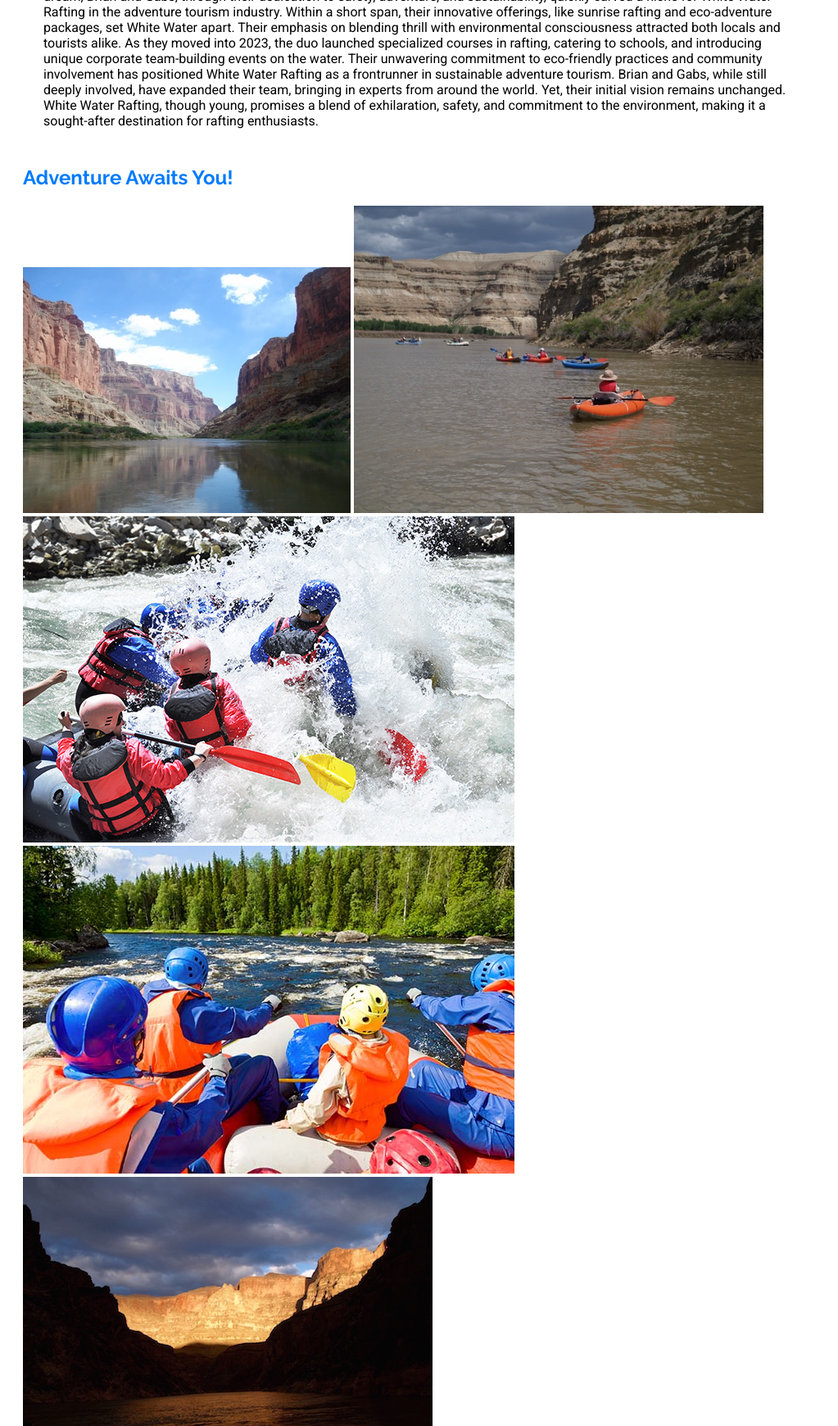
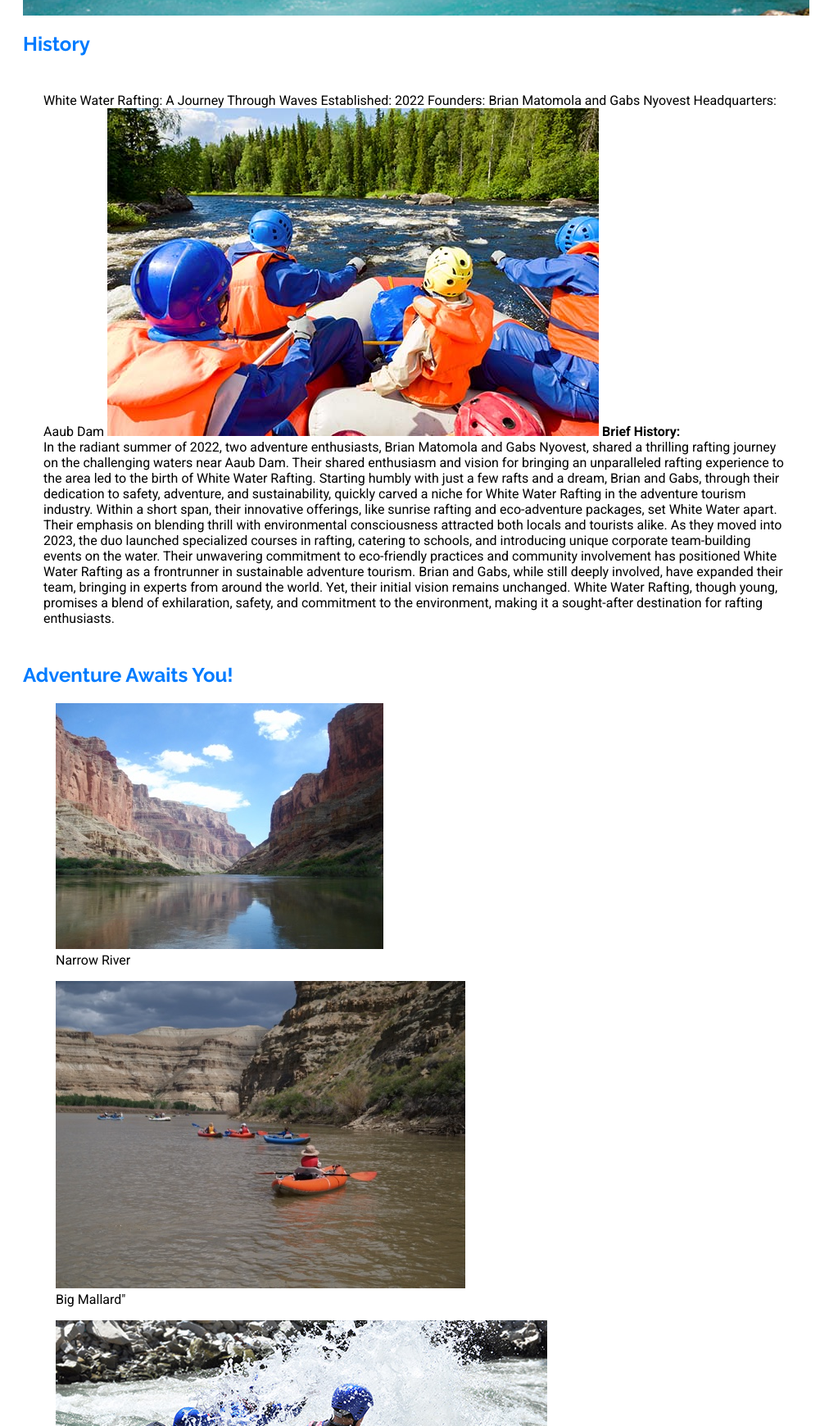
Before and after one commit to brianmatoxisbrian/brianmatoxisbrian.github.io, a plain HTML site: page wdd130/wwr/about.html in a window 1280 px wide. Shown: the part 1060-2800 px from the top of the page at 82% size, without its empty margins (0-1023 px from the left). Drawn offline with Linux system fonts and the light colour scheme.

Commit message:
Week 04
Updated the changes for week 04 to the about.html that is using <figure> and <figcaption>.

```diff
--- a/wdd130/wwr/about.html
+++ b/wdd130/wwr/about.html
@@ -11,17 +11,21 @@
     <meta name="author" content="Brian Matomola">
     <!-- <link rel="stylesheet" href="styles/site-plan-rafting.css"> -->
     <link rel="stylesheet" href="styles/rafting.css">
-    <link href="https://fonts.googleapis.com/css2?family=Raleway:wght@400;700&family=Roboto:wght@400;700&family=Pacifico&display=swap" rel="stylesheet">
+    <link
+        href="https://fonts.googleapis.com/css2?family=Raleway:wght@400;700&family=Roboto:wght@400;700&family=Pacifico&display=swap"
+        rel="stylesheet">
 </head>
 
 <body>
     <header>
         <img src="images/logo.jpg" alt="Rafting Logo">
         <nav>
-            <a href="index.html">Home</a>
-            <a href="about.html">About Us</a>
-            <a href="trips.html">Trips</a>
-            <a href="contact.html">Contact Us</a>
+            <ul class="navigation">
+                <li><a href="index.html">Home</a></li>
+                <li><a href="about.html">About Us</a></li>
+                <li><a href="trips.html">Trips</a></li>
+                <li><a href="contact.html">Contact Us</a></li>
+            </ul>
         </nav>
     </header>
 
@@ -34,9 +38,12 @@
             <article>
                 <img src="images/clients.jpg" alt="clients">
                 <p>
-                    Purpose:To cultivate unforgettable river adventures that forge connections between people and the pristine wonders of nature.
+                    Purpose:To cultivate unforgettable river adventures that forge connections between people and the
+                    pristine wonders of nature.
 
-                    Mission: Navigate the Thrills. Cherish the Moments. We guide thrill-seekers and nature-lovers through premier rafting experiences, prioritizing safety, sustainability, and unforgettable memories.
+                    Mission: Navigate the Thrills. Cherish the Moments. We guide thrill-seekers and nature-lovers
+                    through premier rafting experiences, prioritizing safety, sustainability, and unforgettable
+                    memories.
 
                     Creed: Every river has a story; we are the bridge between its tales and your adventures.
 
@@ -52,44 +59,87 @@
             </article>
         </div>
         <section>
-            <h2>History</h2>
+            <h2><span>History</span></h2>
             <p>
+                <span>
                     White Water Rafting: A Journey Through Waves
                     Established: 2022
                     Founders: Brian Matomola and Gabs Nyovest
                     Headquarters: Aaub Dam
+                </span>
 
-                Brief History:
+                <img src="images/rafting52_600.jpg" alt="The History of White Water Rafting ">
 
-                In the radiant summer of 2022, two adventure enthusiasts, Brian Matomola and Gabs Nyovest, shared a thrilling rafting journey on the challenging waters near Aaub Dam. Their shared enthusiasm and vision for bringing an unparalleled rafting experience to the area led to the birth of White Water Rafting.
-                Starting humbly with just a few rafts and a dream, Brian and Gabs, through their dedication to safety, adventure, and sustainability, quickly carved a niche for White Water Rafting in the adventure tourism industry.
-                Within a short span, their innovative offerings, like sunrise rafting and eco-adventure packages, set White Water apart. Their emphasis on blending thrill with environmental consciousness attracted both locals and tourists alike.
-                As they moved into 2023, the duo launched specialized courses in rafting, catering to schools, and introducing unique corporate team-building events on the water. Their unwavering commitment to eco-friendly practices and community involvement has positioned White Water Rafting as a frontrunner in sustainable adventure tourism.
-                Brian and Gabs, while still deeply involved, have expanded their team, bringing in experts from around the world. Yet, their initial vision remains unchanged. White Water Rafting, though young, promises a blend of exhilaration, safety, and commitment to the environment, making it a sought-after destination for rafting enthusiasts.
+                <span>
+                    <b>Brief History:</b> <br>
+
+                    In the radiant summer of 2022, two adventure enthusiasts, Brian Matomola and Gabs Nyovest, shared a
+                    thrilling rafting journey on the challenging waters near Aaub Dam. Their shared enthusiasm and
+                    vision
+                    for bringing an unparalleled rafting experience to the area led to the birth of White Water Rafting.
+                    Starting humbly with just a few rafts and a dream, Brian and Gabs, through their dedication to
+                    safety,
+                    adventure, and sustainability, quickly carved a niche for White Water Rafting in the adventure
+                    tourism
+                    industry.
+                    Within a short span, their innovative offerings, like sunrise rafting and eco-adventure packages,
+                    set
+                    White Water apart. Their emphasis on blending thrill with environmental consciousness attracted both
+                    locals and tourists alike.
+                    As they moved into 2023, the duo launched specialized courses in rafting, catering to schools, and
+                    introducing unique corporate team-building events on the water. Their unwavering commitment to
+                    eco-friendly practices and community involvement has positioned White Water Rafting as a frontrunner
+                    in
+                    sustainable adventure tourism.
+                    Brian and Gabs, while still deeply involved, have expanded their team, bringing in experts from
+                    around
+                    the world. Yet, their initial vision remains unchanged. White Water Rafting, though young, promises
+                    a
+                    blend of exhilaration, safety, and commitment to the environment, making it a sought-after
+                    destination
+                    for rafting enthusiasts.
+                </span>
             </p>
         </section>
         <section>
-            <h2>
-                Adventure Awaits You!</h2>
-                <img src="images/river-narrow.jpg" alt="river-narrow">
-                <img src="images/deso-boats.jpg" alt="deso-boats">
-                <img src="images/rafting47_600.jpg" alt="rafting47_600">
-                <img src="images/rafting52_600.jpg" alt="rafting52_600">
-                <img src="images/river-evening.jpg" alt="river-evening">
+            <h2>Adventure Awaits You!</h2>
+            <div class="adventure-gallery">
+                <figure>
+                    <img src="images/river-narrow.jpg" alt="River Narrow">
+                    <figcaption>Narrow River </figcaption>
+                </figure>
+                <figure>
+                    <img src="images/deso-boats.jpg" alt="Desolation Boats">
+                    <figcaption>Big Mallard"</figcaption>
+                </figure>
+                <figure>
+                    <img src="images/rafting47_600.jpg" alt="Rafting Adventure 47">
+                    <figcaption>Los Dientes del Diablo</figcaption>
+                </figure>
+                <figure>
+                    <img src="images/rafting52_600.jpg" alt="Rafting Adventure 52">
+                    <figcaption>Half Day Adventure</figcaption>
+                </figure>
+                <figure>
+                    <img src="images/river-evening.jpg" alt="River in the Evening">
+                    <figcaption>Night Life </figcaption>
+                </figure>
+            </div>
         </section>
+
     </main>
 
     <footer>
         <p> ©2023 White Water Rafting Site Document <i>Brian Matomola</i></p>
         <nav class="sociallinks">
             <a href="https://facebook.com">
-              <img src="images/Facebook.png" alt="Facebook">
+                <img src="images/facebook.png" alt="Facebook">
             </a>
             <a href="https://twitter.com">
-              <img src="images/Twitter.jpeg" alt="Twitter">
+                <img src="images/twitter.jpeg" alt="Twitter">
             </a>
             <a href="https://instagram.com">
-              <img src="images/Instagram.jpeg" alt="Instagram">
+                <img src="images/instagram.jpeg" alt="Instagram">
             </a>
         </nav>
     </footer>
```
Lines whose indentation alone changed are shown as unchanged.
